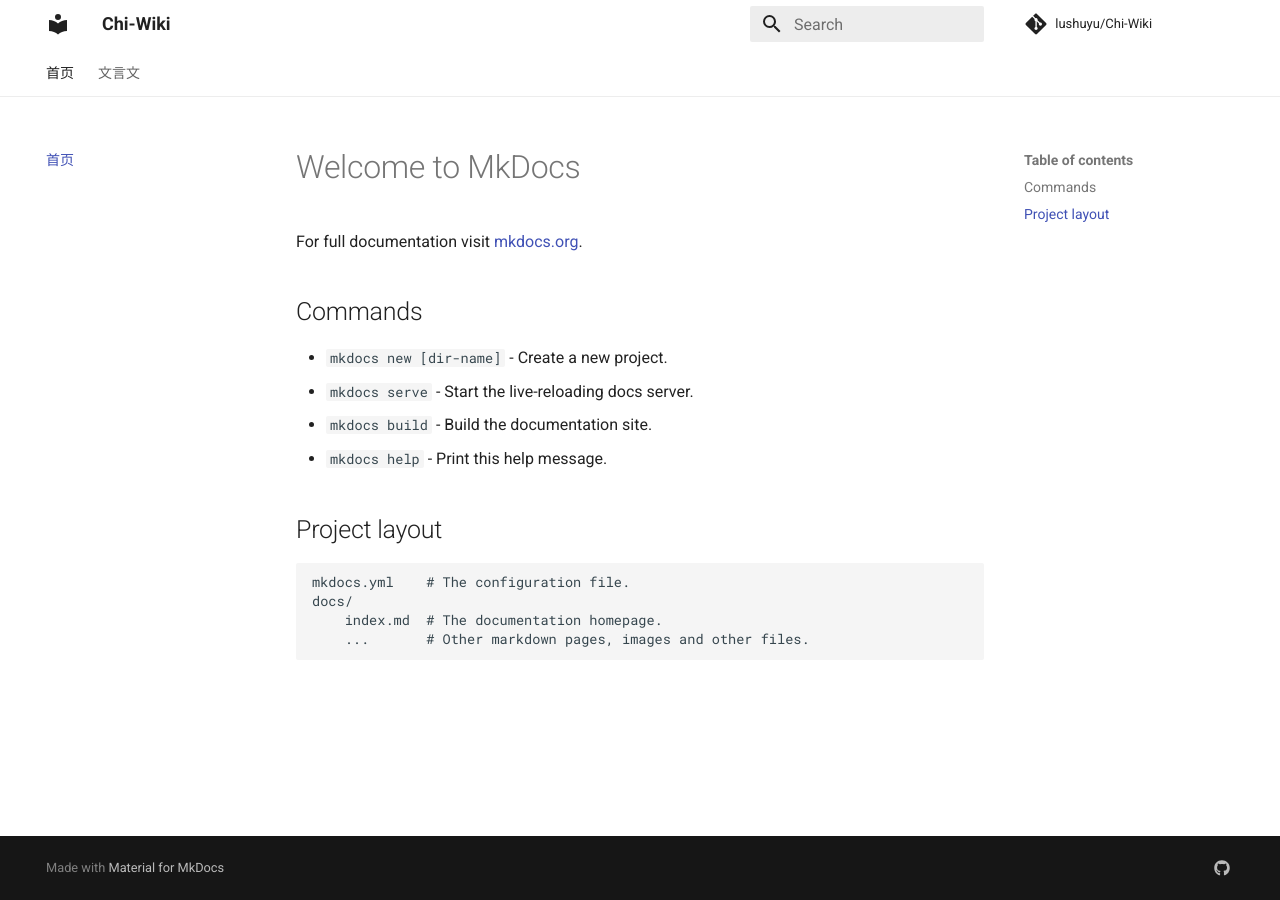
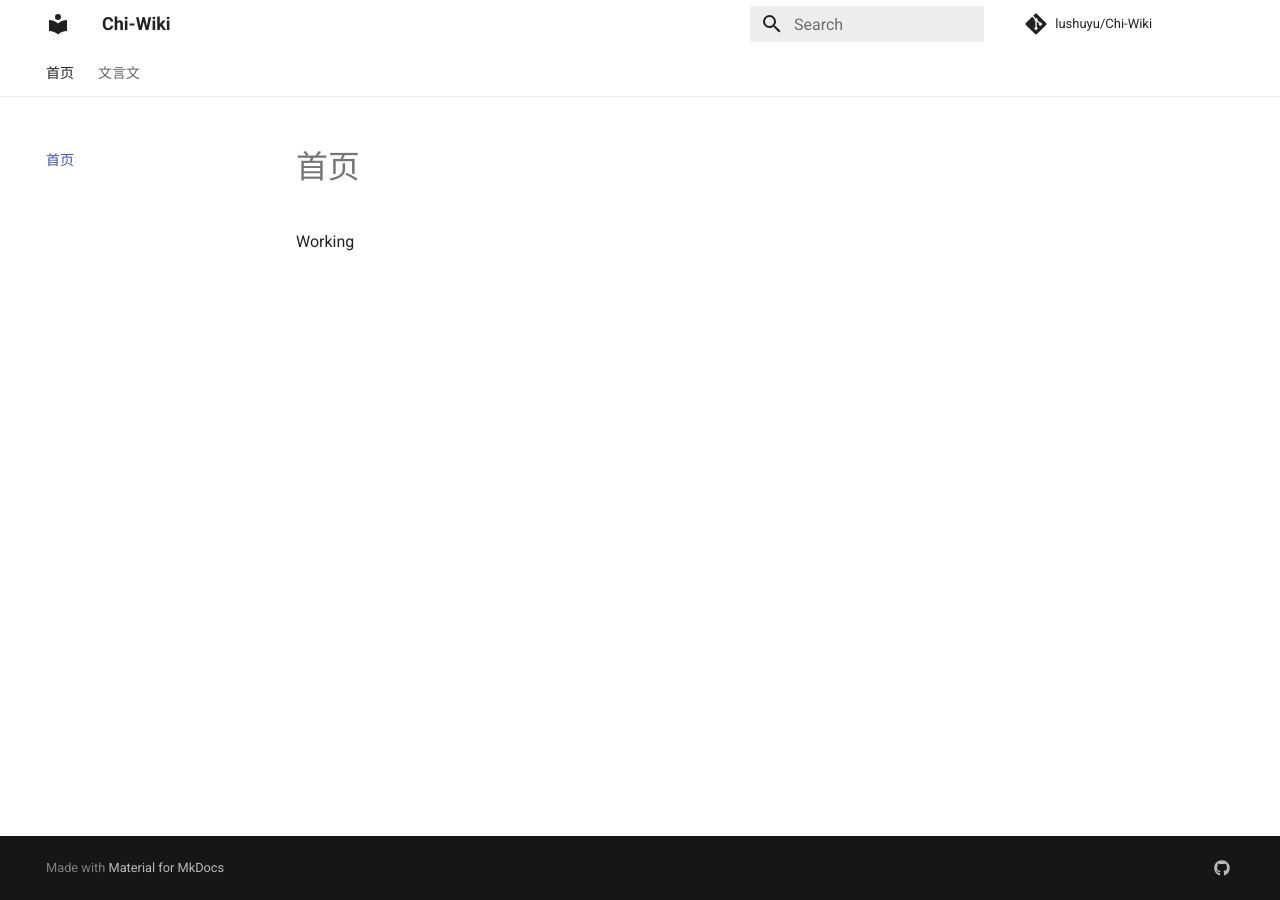
Before and after one commit to lushuyu/Chi-Wiki, an MkDocs documentation site: the page built from docs/index.md, in a window 1280 px wide. Built offline with MkDocs 1.6.1 and Material for MkDocs 9.7.7, drawn with Linux system fonts in a browser that asks for light colours; comment, search, counter and statistics services are not loaded.

Commit message:
fix index

```diff
--- a/docs/index.md
+++ b/docs/index.md
@@ -1,17 +1,9 @@
-# Welcome to MkDocs
+<!--
+ * @Name:
+ * @Author: Lovely_XianShen
+ * @Date: 2019-12-11 12:55:59
+ * @Aqours!Sunshine!!
+ -->
+# 首页
 
-For full documentation visit [mkdocs.org](https://mkdocs.org).
-
-## Commands
-
-* `mkdocs new [dir-name]` - Create a new project.
-* `mkdocs serve` - Start the live-reloading docs server.
-* `mkdocs build` - Build the documentation site.
-* `mkdocs help` - Print this help message.
-
-## Project layout
-
-    mkdocs.yml    # The configuration file.
-    docs/
-        index.md  # The documentation homepage.
-        ...       # Other markdown pages, images and other files.
+Working
```
Also changed, not shown: docs/index/index.md (+6 -0 lines), site/index.html, site/index/index.html, site/search/search_index.json, 1 other file.
